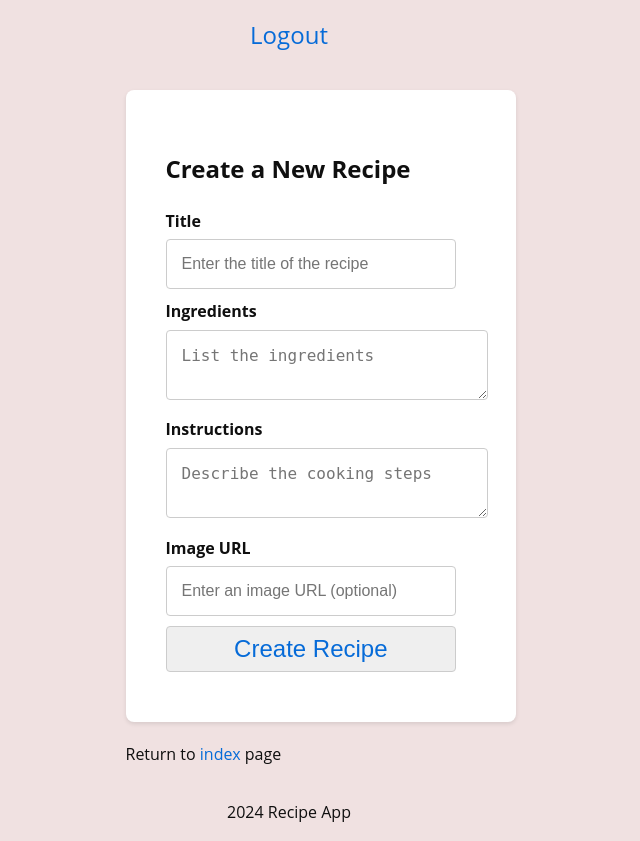
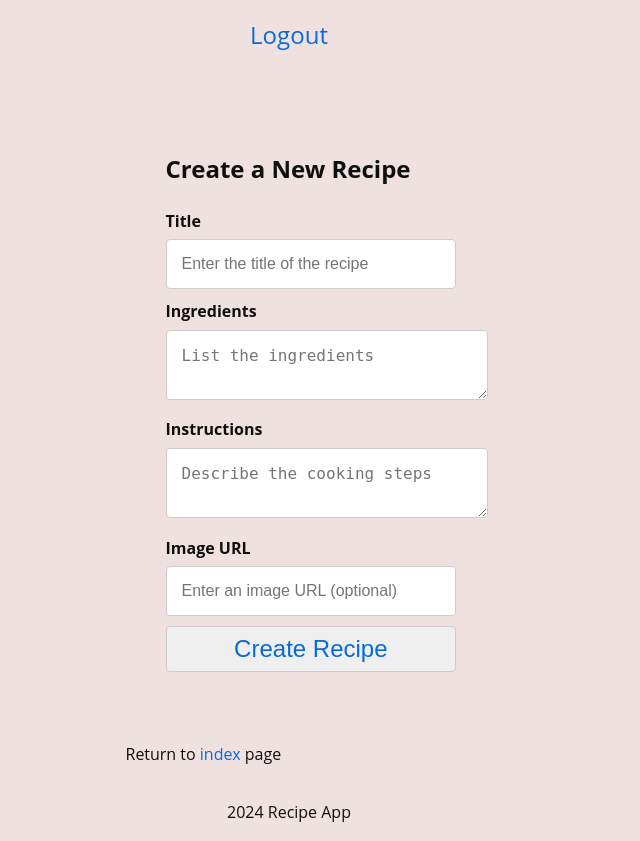
Before and after one commit to JustinX2/recipeapp, a Flask app: page /recipe/create in a window 1280 px wide. Shown: the whole page, without its empty margins (351-991 px from the left). Run offline with Flask 3, Linux system fonts and the light colour scheme; the visitor is signed in with stand-in values (Sample User, id 1); some libraries are stand-ins or nearby versions.

Commit message:
Update styles.css

```diff
--- a/static/styles.css
+++ b/static/styles.css
@@ -26,10 +26,8 @@ a, .btn {
     max-width: 960px;
     margin: 20px auto;
     text-align: left;
-    background-color: #ffffff;
+    background-color: transparents;
     padding: 40px;
-    border-radius: 8px;
-    box-shadow: 0 2px 4px rgba(0, 0, 0, 0.1);
 }
 
 .form-group {
```
